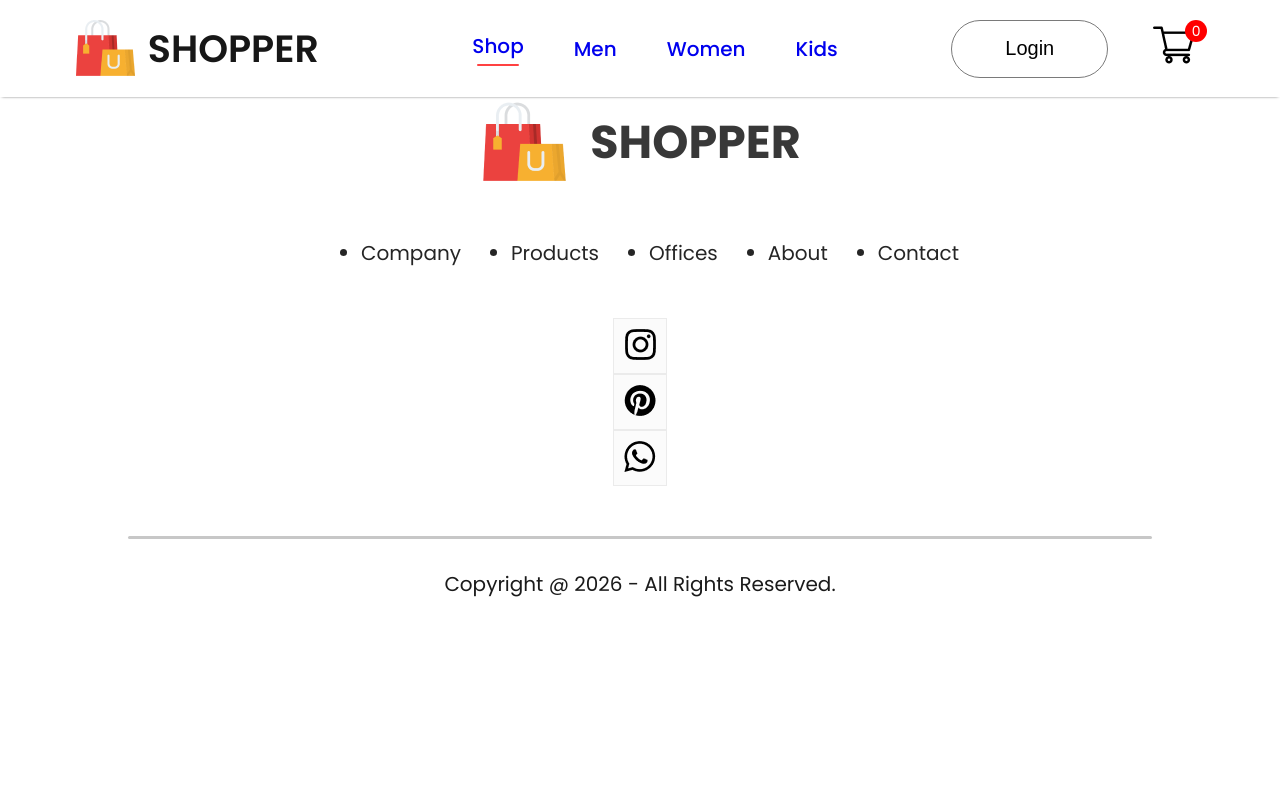
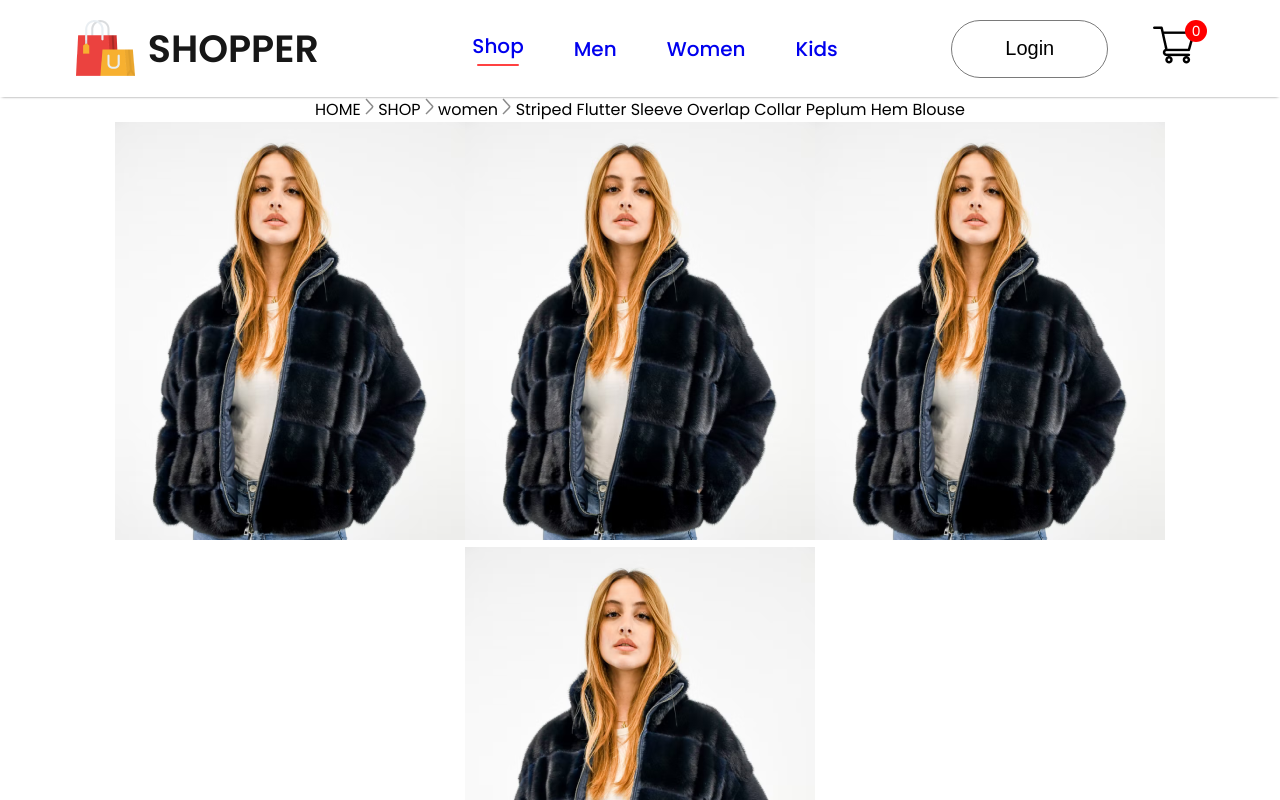
Before and after one commit to RepVignesh/The_guild_clothing, a React (Create React App) app in the folder frontend/: page /product/1 in a window 1280 px wide. Shown: the top 800 px of the page. Built offline with nearby package versions, Linux system fonts and the light colour scheme.

Commit message:
Update Product.jsx
Mount breadcrum and product display.

```diff
--- a/frontend/src/Pages/Product.jsx
+++ b/frontend/src/Pages/Product.jsx
@@ -1,9 +1,17 @@
-import React from 'react'
+import React, { useContext } from 'react'
+import { ShopContext } from '../Context/ShopContext'
+import { useParams } from 'react-router-dom';
+import Breadcrum from '../Components/Breadcrums/Breadcrum'
+import ProductDisplay from '../Components/ProductDisplay/ProductDisplay';
 
 const Product = () => {
+  const {all_product} = useContext(ShopContext);
+  const {productId} = useParams();
+  const product = all_product.find((e)=> e.id === Number(productId));
   return (
     <div>
-
+      <Breadcrum product={product} />
+      <ProductDisplay product={product} />
     </div>
   )
 }
```
